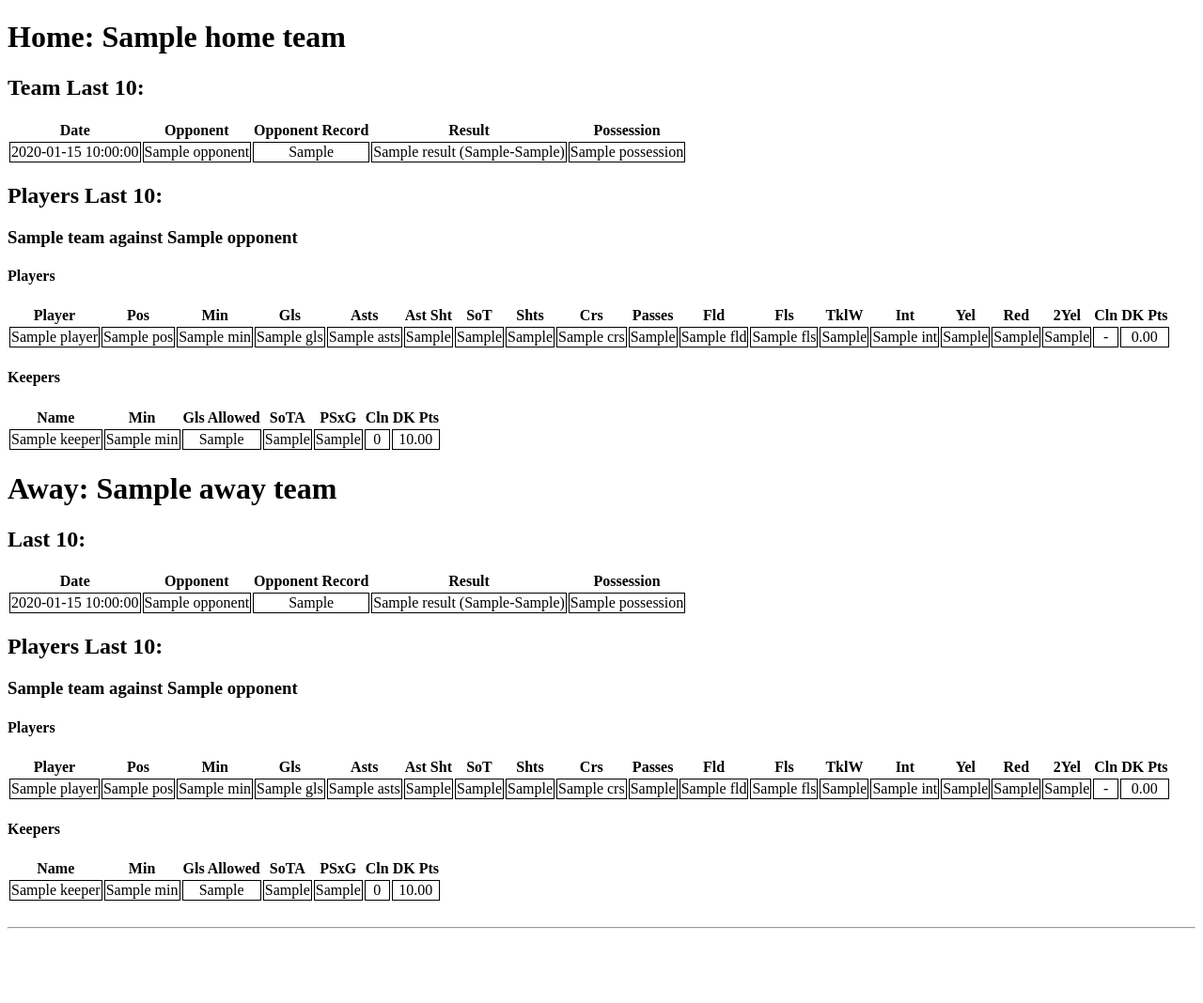
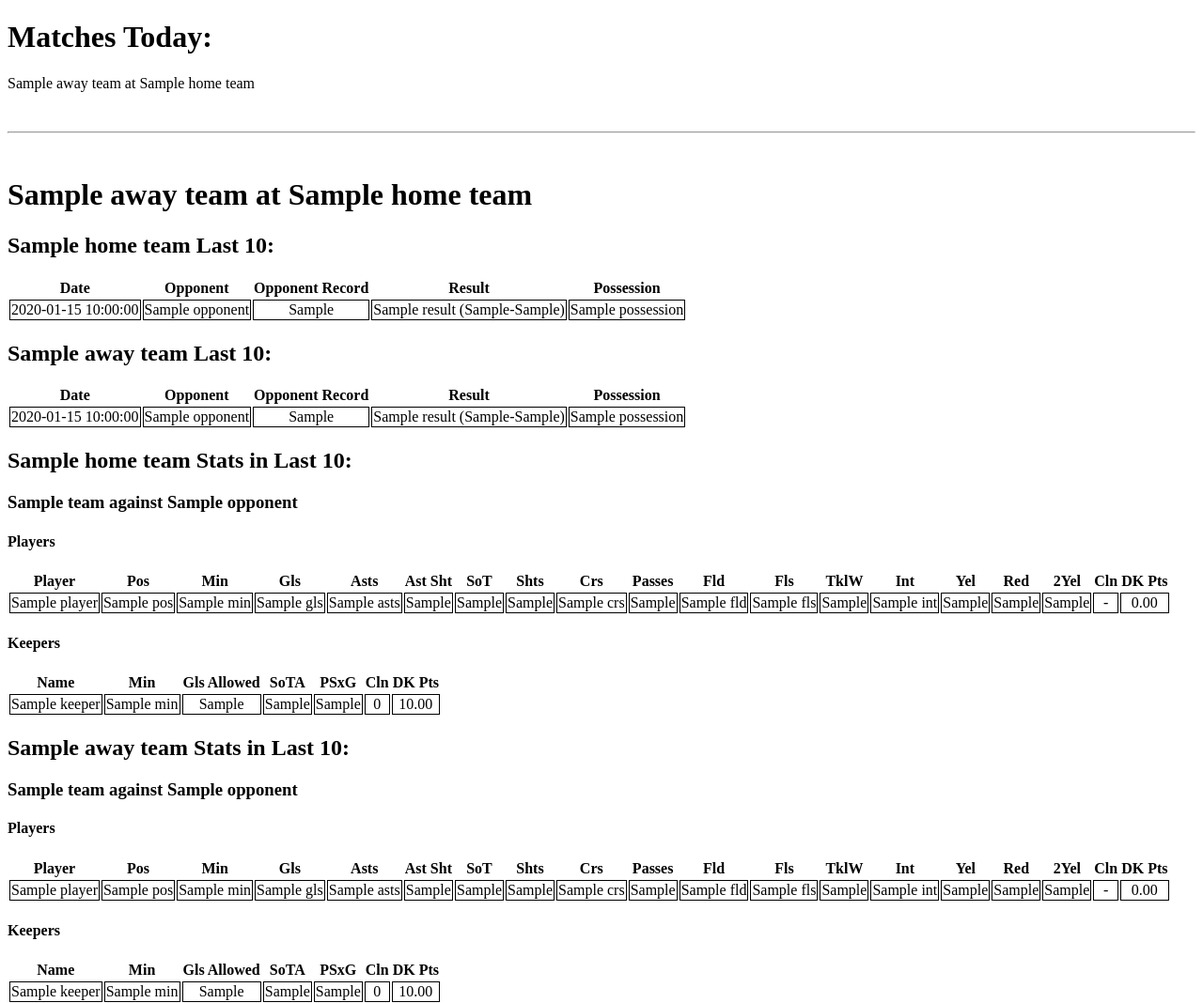
Before and after one commit to joshtombs/EPL_Parser, a Flask app: template templates/view_analysis.html in a window 1280 px wide. Shown: the top 1068 px of the page at 94% size. Before the commit the page ends 989 px from the top, so only its background shows below. Run offline with Flask 2, Linux system fonts and the light colour scheme; the template is opened without the code that fills it: most values are stand-ins (such as "Sample title", 1, 10 or a date in 2020).

Commit message:
Have python do downselecting of matches instead of in template & reorganize layout

```diff
--- a/main.py
+++ b/main.py
@@ -572,14 +572,14 @@ def run_analysis():
                 match_json_str = blob.download_as_string()
                 match['AwayTeam']['PastMatches'].append(extract_one_match_team(json.loads(match_json_str), match['AwayTeam']['Name'].replace(' ', '_')))
 
-    # Sort PastMatches by date in reverse order
+    # Sort PastMatches by date in reverse order, and keep only 10 most recent
     for match in matches:
         match['HomeTeam']['PastMatches'] = sorted(
             match['HomeTeam']['PastMatches'], key = lambda item: datetime.datetime.strptime(
-                item['Date'], '%A %B %d, %Y'), reverse=True)
+                item['Date'], '%A %B %d, %Y'), reverse=True)[0:10]
         match['AwayTeam']['PastMatches'] = sorted(
             match['AwayTeam']['PastMatches'], key = lambda item: datetime.datetime.strptime(
-                item['Date'], '%A %B %d, %Y'), reverse=True)
+                item['Date'], '%A %B %d, %Y'), reverse=True)[0:10]
 
     # TODO: Get odds?
 
--- /dev/null
+++ b/templates/daily_matchup.html
@@ -0,0 +1,3 @@
+{% macro matchup_view(match) -%}
+  <p> {{ match['AwayTeam']['Name'] }} at {{ match['HomeTeam']['Name'] }}</p>
+{% endmacro -%}
--- a/templates/match_player_stats.html
+++ b/templates/match_player_stats.html
@@ -1,5 +1,5 @@
-{% macro match_player_table(num_games, team) -%}
-  {% for match in team['PastMatches'][0:num_games] %}
+{% macro match_player_table(team) -%}
+  {% for match in team['PastMatches'] %}
     <h3>{{ match['Team'] }} against {{ match['Opponent'] }}</h3>
     <h4>Players</h4>
     <table>
--- a/templates/team_last_x_matches_table.html
+++ b/templates/team_last_x_matches_table.html
@@ -1,4 +1,4 @@
-{% macro team_matches_table(num_games, team) -%}
+{% macro team_matches_table(team) -%}
   <table>
     <thead>
       <tr>
@@ -10,7 +10,7 @@
       </tr>
     </thead>
     <tbody>
-      {% for match in team['PastMatches'][0:num_games] %}
+      {% for match in team['PastMatches'] %}
         <tr>
           <td>{{ match['Date'] }}</td>
           <td>{{ match['Opponent'] }}</td>
--- a/templates/view_analysis.html
+++ b/templates/view_analysis.html
@@ -1,4 +1,5 @@
 {% extends 'base.html' %}
+{% from 'daily_matchup.html' import matchup_view as daily_matchup_macro %}
 {% from 'team_last_x_matches_table.html' import team_matches_table as team_table_macro %}
 {% from 'match_player_stats.html' import match_player_table as player_table_macro %}
 
@@ -7,18 +8,21 @@
 {% endblock%}
 
 {% block body %}
+<h1>Matches Today:</h1>
 {% for match in todays_matches %}
-    <h1>Home: {{ match['HomeTeam']['Name'] }}</h1>
-    <h2> Team Last 10:</h2>
-    {{ team_table_macro(10, match['HomeTeam']) }}
-    <h2>Players Last 10:</h2>
-    {{ player_table_macro(10, match['HomeTeam']) }}
-
-    <h1>Away: {{ match['AwayTeam']['Name'] }}</h1>
-    <h2>Last 10:</h2>
-    {{ team_table_macro(10, match['AwayTeam']) }}
-    <h2>Players Last 10:</h2>
-    {{ player_table_macro(10, match['AwayTeam']) }}
+    {{ daily_matchup_macro(match) }}
+{% endfor %}
+<br><hr><br>
+{% for match in todays_matches %}
+    <h1>{{ match['AwayTeam']['Name'] }} at {{ match['HomeTeam']['Name'] }}</h1>
+    <h2> {{ match['HomeTeam']['Name'] }} Last 10:</h2>
+    {{ team_table_macro(match['HomeTeam']) }}
+    <h2> {{ match['AwayTeam']['Name'] }} Last 10:</h2>
+    {{ team_table_macro(match['AwayTeam']) }}
+    <h2>{{ match['HomeTeam']['Name'] }} Stats in Last 10:</h2>
+    {{ player_table_macro(match['HomeTeam']) }}
+    <h2>{{ match['AwayTeam']['Name'] }} Stats in Last 10:</h2>
+    {{ player_table_macro(match['AwayTeam']) }}
 
     <br><hr><br>
 {% endfor %}
```
